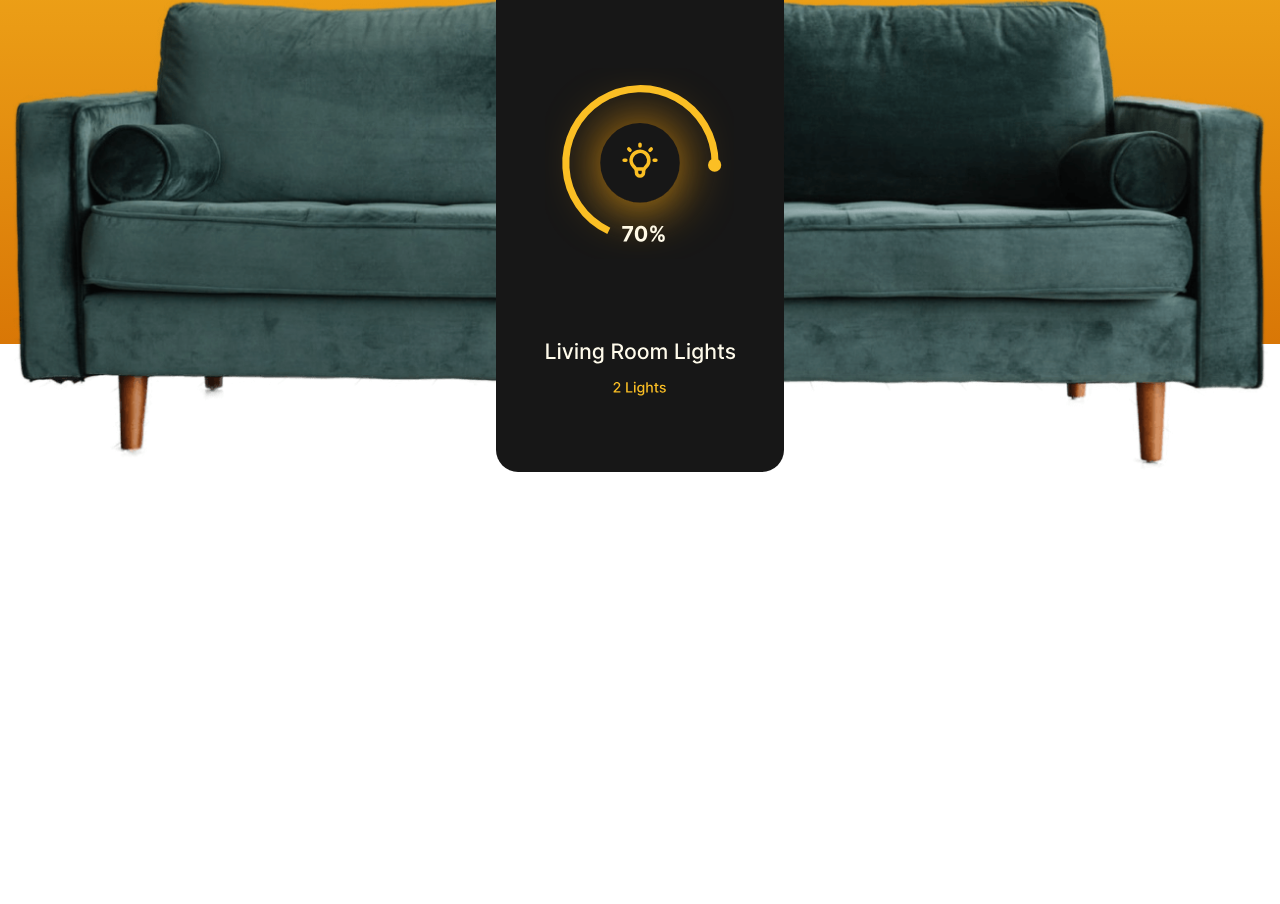
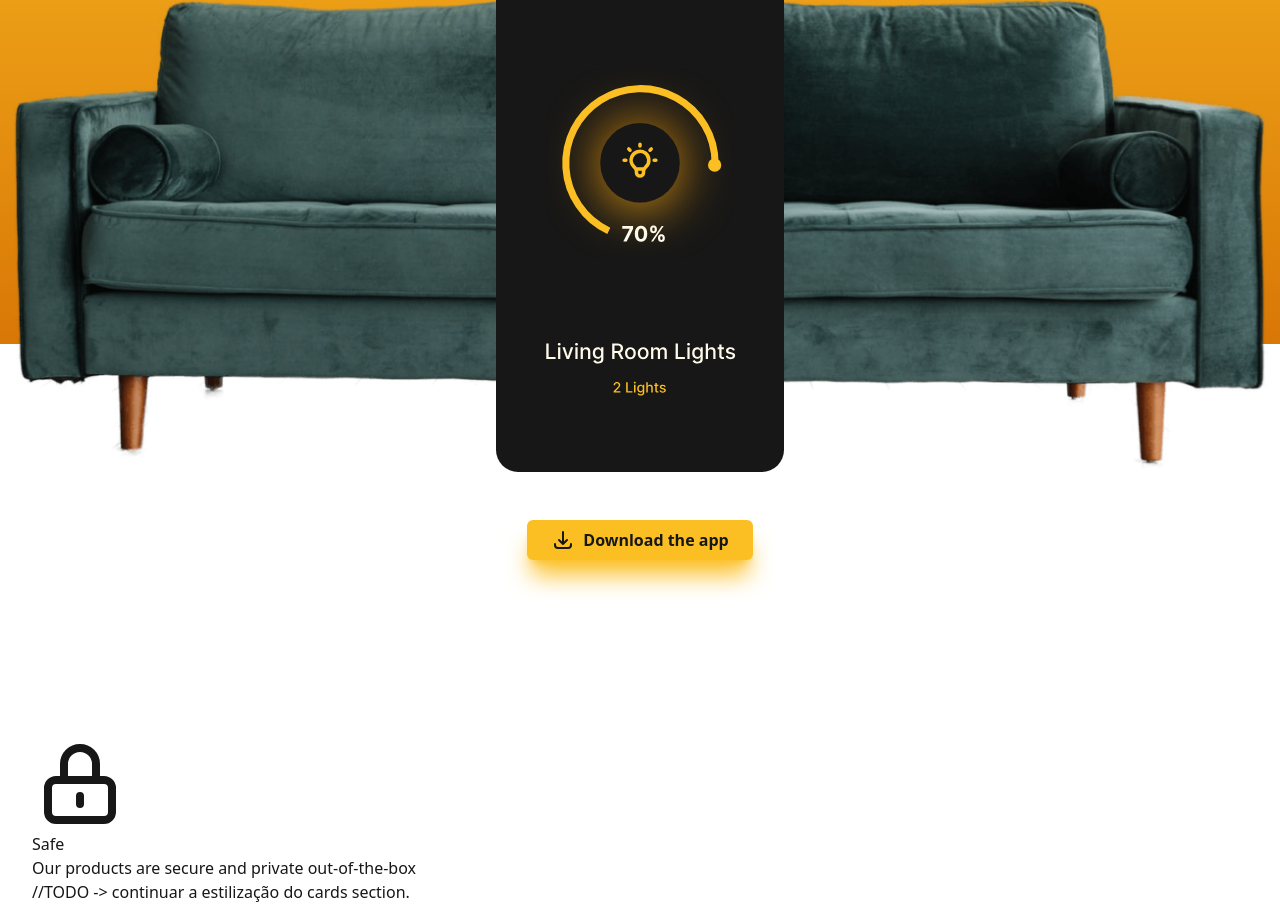
Before and after one commit to davcavalc/homesmartLP, a website built with Vite: page index.html in a window 1280 px wide. Shown: the part 412-1316 px from the top of the page. Before the commit the page ends 884 px from the top, so only its background shows below. Built offline with nearby package versions, Linux system fonts and the light colour scheme.

Commit message:
feat: término do header e estilização do "card section" - 19/07/2022

```diff
--- a/index.html
+++ b/index.html
@@ -9,7 +9,7 @@
 </head>
 
 <body class="max-w-[2000px] mx-auto text-neutral-900 dark:text-neutral-200 bg-white dark:bg-neutral-800">
-
+  <!-- NAVBAR -->
   <nav class="mx-auto p-4 bg-amber-400">
     <div class="container mx-auto flex items-center justify-between">
       <a href="/" class="link" aria-label="Go to homepage">
@@ -30,7 +30,7 @@
       <a href="/" class="signup" role="menuitem">Sign Up</a>
     </div>
   </nav>
-
+  <!-- HEADER -->
   <header class="relative pt-16 md:pt-24 lg:pt-48">
     <div class="div-header"></div>
     <div class="container mx-auto grid grid-rows-1 place-items-end px-2">
@@ -39,6 +39,33 @@
     </div>
   </header>
 
+  <!-- MAIN -->
+  <main class="grid gap-12 sm:gap-16 md:gap-24 lg:gap-32 px-8 overflow-hidden">
+    <a href="#" class="download">
+      <svg xmlns="http://www.w3.org/2000/svg" class="h-6 w-6" fill="none" viewBox="0 0 24 24" stroke="currentColor"
+        stroke-width="2">
+        <path stroke-linecap="round" stroke-linejoin="round"
+          d="M4 16v1a3 3 0 003 3h10a3 3 0 003-3v-1m-4-4l-4 4m0 0l-4-4m4 4V4" />
+      </svg>
+      <span>Download the app</span>
+    </a>
+
+    <!-- cards sections -->
+    <section class="relative" aria-labelledby="qualities">
+      <h2 id="qualities" class="sr-only">Our qualities</h2>
+      <div class="container">
+        <div class="grid">
+          <svg xmlns="http://www.w3.org/2000/svg" class="h-24 w-24" fill="none" viewBox="0 0 24 24"
+            stroke="currentColor" stroke-width="2">
+            <path stroke-linecap="round" stroke-linejoin="round"
+              d="M12 15v2m-6 4h12a2 2 0 002-2v-6a2 2 0 00-2-2H6a2 2 0 00-2 2v6a2 2 0 002 2zm10-10V7a4 4 0 00-8 0v4h8z" />
+          </svg>
+        </div>
+        <h3>Safe</h3>
+        <p>Our products are secure and private out-of-the-box</p> //TODO -> continuar a estilização do cards section.
+      </div>
+    </section>
+  </main>
 
 
   <script type="module" src="/src/main.js"></script>
--- a/src/style.css
+++ b/src/style.css
@@ -17,7 +17,7 @@
 }
 
 .menubar {
- @apply flex-col gap-4 absolute right-0 left-0 top-16 bg-amber-400 shadow-xl text-center text-lg p-6 items-center lg:flex lg:flex-row lg:static lg:shadow-none lg:justify-between lg:w-full;
+ @apply flex-col gap-4 absolute z-40 right-0 left-0 top-16 bg-amber-400 shadow-xl text-center text-lg p-6 items-center lg:flex lg:flex-row lg:static lg:shadow-none lg:justify-between lg:w-full;
 }
 
 .menuitem {
@@ -37,3 +37,8 @@
 .img-header {
  @apply row-start-1 row-end-2 col-start-1 col-end-2 mx-auto;
 }
+
+/* MAIN */
+.download {
+    @apply py-2 px-6 bg-amber-400 dark:text-neutral-900 mx-auto my-12 flex gap-2 shadow-xl hover:shadow-none transition-shadow focus:outline-none focus-visible:ring-4 ring-neutral-900 rounded-md ring-offset-4 ring-offset-white dark:ring-offset-neutral-800 font-bold shadow-amber-400;
+}
```
